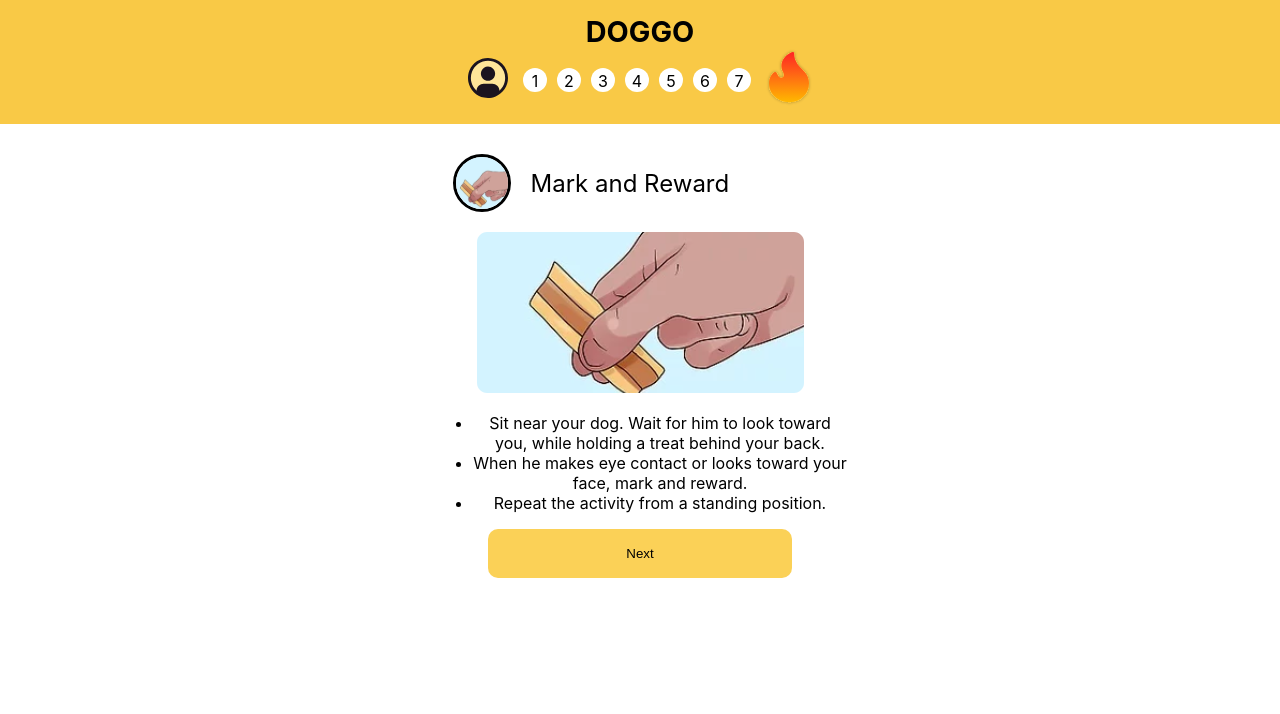
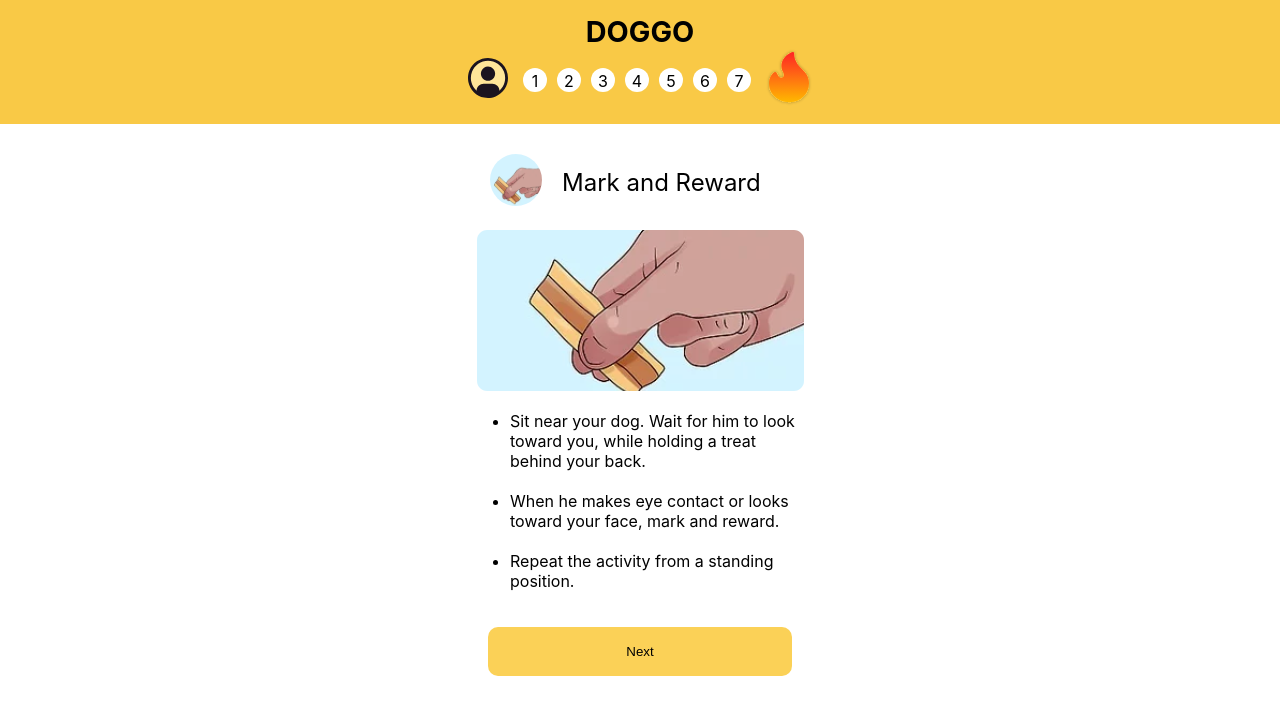
Before and after one commit to Sept-Hackathon-Team8/good-owner, a React (Create React App) app: page /task in a window 1280 px wide. Shown: the top 714 px of the page. Built offline with nearby package versions, Linux system fonts and the light colour scheme; no server answers; the HTML template or start-up script is replaced by a standard one.

Commit message:
styling, plus rough progress circle

```diff
--- /dev/null
+++ b/src/components/progress-circle/ProgressCircle.jsx
@@ -0,0 +1,35 @@
+import React from "react";
+import mark from "../../Images/mark.svg"
+import focus from "../../Images/focus.svg"
+import target from "../../Images/target.svg"
+import sit from "../../Images/sit.svg"
+
+
+const ProgressCircle = (props) => {
+    return (
+
+        <div className="task-image">
+            <img className="image-icon" alt="mark and reward image" src={mark}/>
+            <svg className="progress-ring">
+                <circle className="progress-ring-circle"
+                    r="30"
+                    cx="30"
+                    cy="30"
+                />
+            </svg>
+
+        </div>
+        // <div className="task-image">
+        //   <img alt="auto focus image" src={focus}/>
+        // </div>
+        // <div className="task-image">
+        //   <img alt="hand target image" src={target}/>
+        // </div>
+        // <div className="task-image">
+        //   <img alt="sit image" src={sit}/>
+        // </div>
+
+    );
+  };
+
+  export default ProgressCircle;
--- a/src/components/training/Training.jsx
+++ b/src/components/training/Training.jsx
@@ -4,6 +4,7 @@ import mark from "../../Images/mark.svg"
 import focus from "../../Images/focus.svg"
 import target from "../../Images/target.svg"
 import sit from "../../Images/sit.svg"
+import ProgressCircle from "../progress-circle/ProgressCircle";
 
 
 const Training = (props) => {
@@ -16,6 +17,7 @@ const Training = (props) => {
           {/* reusable code, create components */}
             <div className="task">
                 <div className="task-image">
+                  {/* <ProgressCircle /> */}
                   <img alt="mark and reward image" src={mark}/>
                 </div>
                 <div className="task-text">
--- a/src/index.css
+++ b/src/index.css
@@ -114,11 +114,29 @@ code {
   margin: 0px 20px 20px 20px;
 }
 .task-image {
-  width: 52px;
-  height: 52px;
-  border-style: solid;
+  /* width: 52px;
+  height: 52px; */
+  /* border-style: solid; */
   border-radius: 50%;
-  margin-right: 20px
+  margin-right: 20px;
+  position: relative;
+  /* display: inline-block; */
+}
+.image-icon {
+
+}
+.progress-ring {
+  position: absolute;
+  top: 0;
+  left: 0;
+  height: 52;
+  width: 52
+}
+.progress-ring-circle {
+  stroke: gray;
+  stroke-width: 5;
+  fill: transparent;
+  stroke-dasharray: 10 20;
 }
 .task-title {
   text-align: center;
@@ -127,5 +145,9 @@ code {
 
 }
 .task-list {
-  width: 375px
+  width: 300px
 }
+li {
+  text-align: left;
+  margin-bottom: 20px;
+}
```
Also changed, not shown: src/Images/GreatButton.svg (renamed from src/Images/Great Button.svg), src/Images/RuffButtonMaster.svg (renamed from src/Images/Ruff Button Master.svg).
